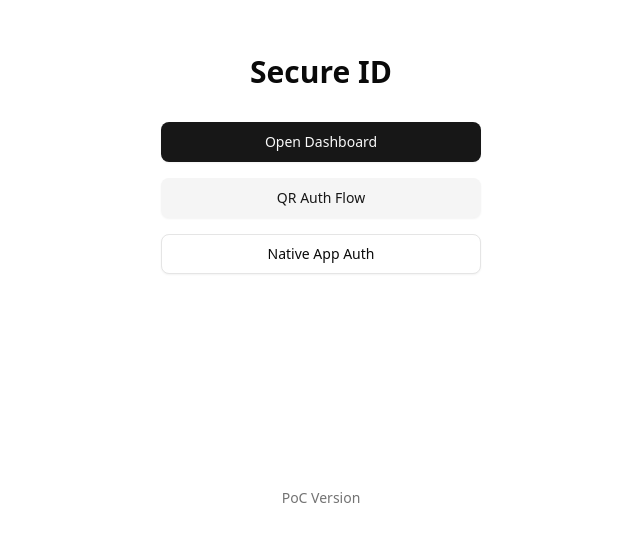
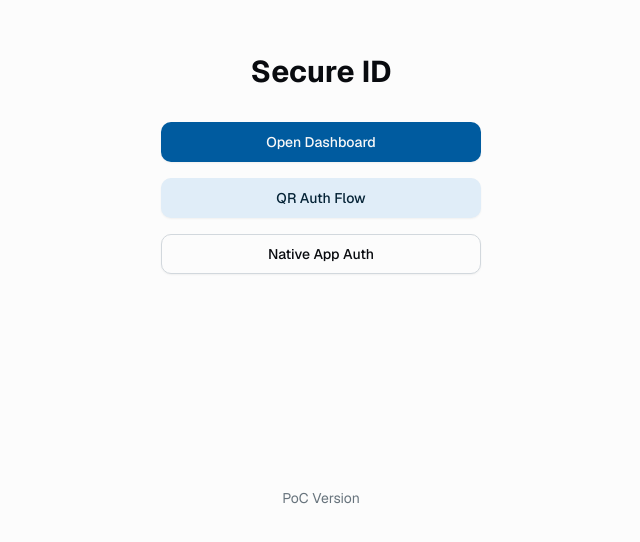
Before and after one commit to ExTBH/secure-id, a Next.js app: page / in a window 1280 px wide. Shown: the part 212-754 px from the top of the page, without its empty margins (319-959 px from the left). Built offline with nearby package versions, Linux system fonts and the light colour scheme.

Commit message:
feat: enhance color variables and add utility classes for success and warning states

```diff
--- a/app/globals.css
+++ b/app/globals.css
@@ -25,6 +25,11 @@
   --color-input: var(--input);
   --color-border: var(--border);
   --color-destructive: var(--destructive);
+  --color-destructive-foreground: var(--destructive-foreground);
+  --color-success: var(--success);
+  --color-success-foreground: var(--success-foreground);
+  --color-warning: var(--warning);
+  --color-warning-foreground: var(--warning-foreground);
   --color-accent-foreground: var(--accent-foreground);
   --color-accent: var(--accent);
   --color-muted-foreground: var(--muted-foreground);
@@ -44,79 +49,178 @@
 }
 
 :root {
-  --radius: 0.625rem;
-  --background: oklch(1 0 0);
-  --foreground: oklch(0.145 0 0);
-  --card: oklch(1 0 0);
-  --card-foreground: oklch(0.145 0 0);
-  --popover: oklch(1 0 0);
-  --popover-foreground: oklch(0.145 0 0);
-  --primary: oklch(0.205 0 0);
-  --primary-foreground: oklch(0.985 0 0);
-  --secondary: oklch(0.97 0 0);
-  --secondary-foreground: oklch(0.205 0 0);
-  --muted: oklch(0.97 0 0);
-  --muted-foreground: oklch(0.556 0 0);
-  --accent: oklch(0.97 0 0);
-  --accent-foreground: oklch(0.205 0 0);
-  --destructive: oklch(0.577 0.245 27.325);
-  --border: oklch(0.922 0 0);
-  --input: oklch(0.922 0 0);
-  --ring: oklch(0.708 0 0);
-  --chart-1: oklch(0.646 0.222 41.116);
-  --chart-2: oklch(0.6 0.118 184.704);
-  --chart-3: oklch(0.398 0.07 227.392);
-  --chart-4: oklch(0.828 0.189 84.429);
-  --chart-5: oklch(0.769 0.188 70.08);
-  --sidebar: oklch(0.985 0 0);
-  --sidebar-foreground: oklch(0.145 0 0);
-  --sidebar-primary: oklch(0.205 0 0);
-  --sidebar-primary-foreground: oklch(0.985 0 0);
-  --sidebar-accent: oklch(0.97 0 0);
-  --sidebar-accent-foreground: oklch(0.205 0 0);
-  --sidebar-border: oklch(0.922 0 0);
-  --sidebar-ring: oklch(0.708 0 0);
+  --radius: 0.75rem;
+
+  /* Base colors - Clean white/light gray */
+  --background: oklch(0.99 0 0);
+  --foreground: oklch(0.15 0.01 270);
+
+  /* Card styling - Subtle blue-gray tint */
+  --card: oklch(0.98 0.005 240);
+  --card-foreground: oklch(0.15 0.01 270);
+
+  /* Popover styling */
+  --popover: oklch(0.98 0.005 240);
+  --popover-foreground: oklch(0.15 0.01 270);
+
+  /* Primary - Banking blue */
+  --primary: oklch(0.45 0.15 240);
+  --primary-foreground: oklch(0.98 0 0);
+
+  /* Secondary - Light blue-gray */
+  --secondary: oklch(0.94 0.02 240);
+  --secondary-foreground: oklch(0.25 0.05 240);
+
+  /* Muted - Subtle background */
+  --muted: oklch(0.96 0.01 240);
+  --muted-foreground: oklch(0.55 0.02 240);
+
+  /* Accent - Teal accent */
+  --accent: oklch(0.92 0.03 180);
+  --accent-foreground: oklch(0.2 0.08 180);
+
+  /* Success - Banking green */
+  --success: oklch(0.55 0.15 140);
+  --success-foreground: oklch(0.98 0 0);
+
+  /* Warning - Banking orange */
+  --warning: oklch(0.65 0.18 70);
+  --warning-foreground: oklch(0.98 0 0);
+
+  /* Destructive - Banking red */
+  --destructive: oklch(0.55 0.22 25);
+  --destructive-foreground: oklch(0.98 0 0);
+
+  /* Borders and inputs */
+  --border: oklch(0.88 0.01 240);
+  --input: oklch(0.88 0.01 240);
+  --ring: oklch(0.45 0.15 240);
+
+  /* Chart colors - Banking palette */
+  --chart-1: oklch(0.45 0.15 240);
+  /* Primary blue */
+  --chart-2: oklch(0.55 0.15 140);
+  /* Success green */
+  --chart-3: oklch(0.65 0.18 70);
+  /* Warning orange */
+  --chart-4: oklch(0.5 0.12 180);
+  /* Teal */
+  --chart-5: oklch(0.35 0.1 240);
+  /* Dark blue */
+
+  /* Sidebar - Professional blue theme */
+  --sidebar: oklch(0.97 0.005 240);
+  --sidebar-foreground: oklch(0.2 0.05 240);
+  --sidebar-primary: oklch(0.45 0.15 240);
+  --sidebar-primary-foreground: oklch(0.98 0 0);
+  --sidebar-accent: oklch(0.92 0.03 180);
+  --sidebar-accent-foreground: oklch(0.2 0.08 180);
+  --sidebar-border: oklch(0.85 0.02 240);
+  --sidebar-ring: oklch(0.45 0.15 240);
 }
 
 .dark {
-  --background: oklch(0.145 0 0);
-  --foreground: oklch(0.985 0 0);
-  --card: oklch(0.205 0 0);
-  --card-foreground: oklch(0.985 0 0);
-  --popover: oklch(0.205 0 0);
-  --popover-foreground: oklch(0.985 0 0);
-  --primary: oklch(0.922 0 0);
-  --primary-foreground: oklch(0.205 0 0);
-  --secondary: oklch(0.269 0 0);
-  --secondary-foreground: oklch(0.985 0 0);
-  --muted: oklch(0.269 0 0);
-  --muted-foreground: oklch(0.708 0 0);
-  --accent: oklch(0.269 0 0);
-  --accent-foreground: oklch(0.985 0 0);
-  --destructive: oklch(0.704 0.191 22.216);
-  --border: oklch(1 0 0 / 10%);
-  --input: oklch(1 0 0 / 15%);
-  --ring: oklch(0.556 0 0);
-  --chart-1: oklch(0.488 0.243 264.376);
-  --chart-2: oklch(0.696 0.17 162.48);
-  --chart-3: oklch(0.769 0.188 70.08);
-  --chart-4: oklch(0.627 0.265 303.9);
-  --chart-5: oklch(0.645 0.246 16.439);
-  --sidebar: oklch(0.205 0 0);
-  --sidebar-foreground: oklch(0.985 0 0);
-  --sidebar-primary: oklch(0.488 0.243 264.376);
-  --sidebar-primary-foreground: oklch(0.985 0 0);
-  --sidebar-accent: oklch(0.269 0 0);
-  --sidebar-accent-foreground: oklch(0.985 0 0);
-  --sidebar-border: oklch(1 0 0 / 10%);
-  --sidebar-ring: oklch(0.556 0 0);
+  /* Dark background - Deep navy */
+  --background: oklch(0.12 0.02 240);
+  --foreground: oklch(0.95 0.01 240);
+
+  /* Dark cards - Slightly lighter navy */
+  --card: oklch(0.16 0.02 240);
+  --card-foreground: oklch(0.95 0.01 240);
+
+  /* Dark popover */
+  --popover: oklch(0.16 0.02 240);
+  --popover-foreground: oklch(0.95 0.01 240);
+
+  /* Primary - Bright banking blue */
+  --primary: oklch(0.65 0.2 240);
+  --primary-foreground: oklch(0.12 0.02 240);
+
+  /* Secondary - Dark blue-gray */
+  --secondary: oklch(0.22 0.03 240);
+  --secondary-foreground: oklch(0.9 0.01 240);
+
+  /* Muted - Darker blue-gray */
+  --muted: oklch(0.2 0.03 240);
+  --muted-foreground: oklch(0.7 0.02 240);
+
+  /* Accent - Bright teal */
+  --accent: oklch(0.25 0.05 180);
+  --accent-foreground: oklch(0.85 0.08 180);
+
+  /* Success - Bright green */
+  --success: oklch(0.65 0.18 140);
+  --success-foreground: oklch(0.12 0.02 240);
+
+  /* Warning - Bright orange */
+  --warning: oklch(0.75 0.2 70);
+  --warning-foreground: oklch(0.12 0.02 240);
+
+  /* Destructive - Bright red */
+  --destructive: oklch(0.65 0.25 25);
+  --destructive-foreground: oklch(0.95 0.01 240);
+
+  /* Dark borders and inputs */
+  --border: oklch(0.3 0.03 240);
+  --input: oklch(0.25 0.03 240);
+  --ring: oklch(0.65 0.2 240);
+
+  /* Dark chart colors */
+  --chart-1: oklch(0.65 0.2 240);
+  /* Bright blue */
+  --chart-2: oklch(0.65 0.18 140);
+  /* Bright green */
+  --chart-3: oklch(0.75 0.2 70);
+  /* Bright orange */
+  --chart-4: oklch(0.6 0.15 180);
+  /* Bright teal */
+  --chart-5: oklch(0.8 0.15 240);
+  /* Light blue */
+
+  /* Dark sidebar */
+  --sidebar: oklch(0.14 0.02 240);
+  --sidebar-foreground: oklch(0.9 0.01 240);
+  --sidebar-primary: oklch(0.65 0.2 240);
+  --sidebar-primary-foreground: oklch(0.12 0.02 240);
+  --sidebar-accent: oklch(0.25 0.05 180);
+  --sidebar-accent-foreground: oklch(0.85 0.08 180);
+  --sidebar-border: oklch(0.3 0.03 240);
+  --sidebar-ring: oklch(0.65 0.2 240);
 }
 
 @layer base {
   * {
     @apply border-border outline-ring/50;
   }
+
   body {
-    @apply bg-background text-foreground;
+    @apply bg-background text-foreground font-sans;
+  }
+
+  /* Banking-specific utility classes */
+  .bg-success {
+    background-color: hsl(var(--success));
+    color: hsl(var(--success-foreground));
+  }
+
+  .bg-warning {
+    background-color: hsl(var(--warning));
+    color: hsl(var(--warning-foreground));
+  }
+
+  .text-success {
+    color: hsl(var(--success));
+  }
+
+  .text-warning {
+    color: hsl(var(--warning));
+  }
+
+  .border-success {
+    border-color: hsl(var(--success));
+  }
+
+  .border-warning {
+    border-color: hsl(var(--warning));
   }
 }
```
